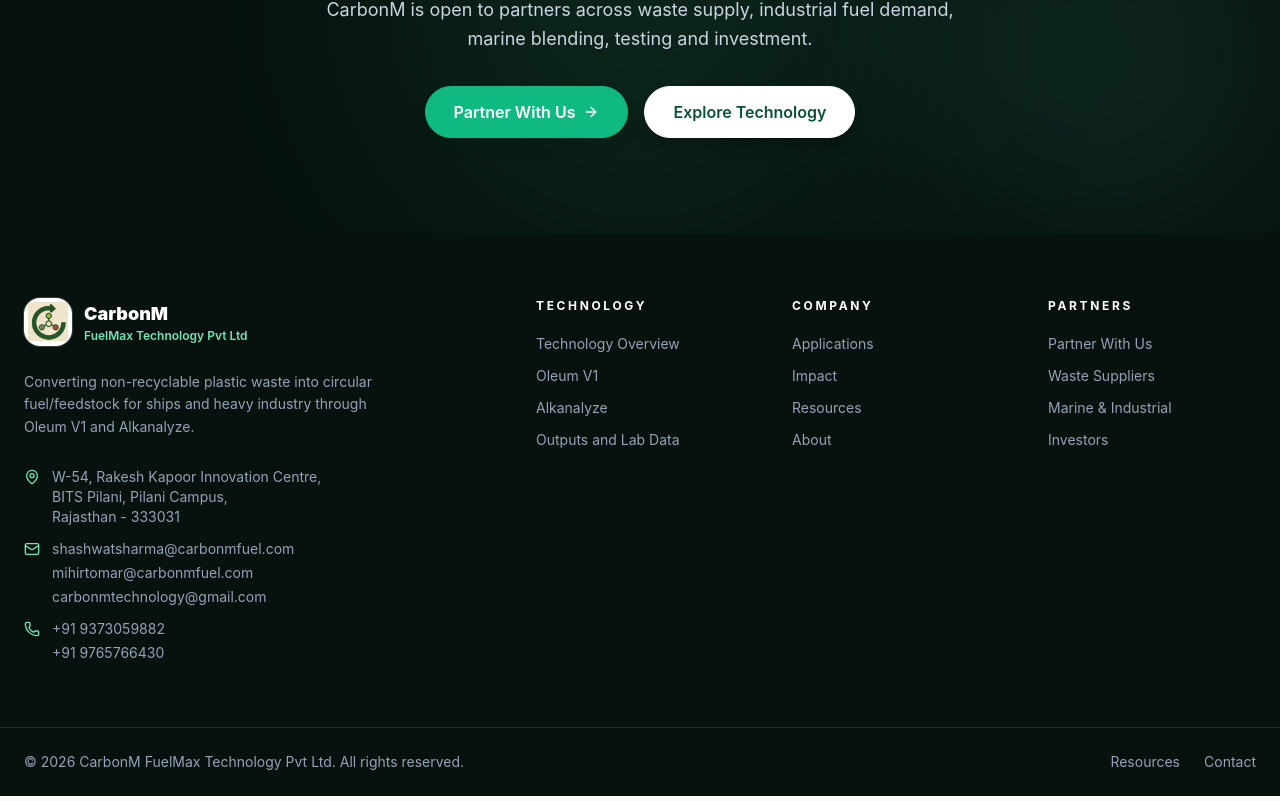
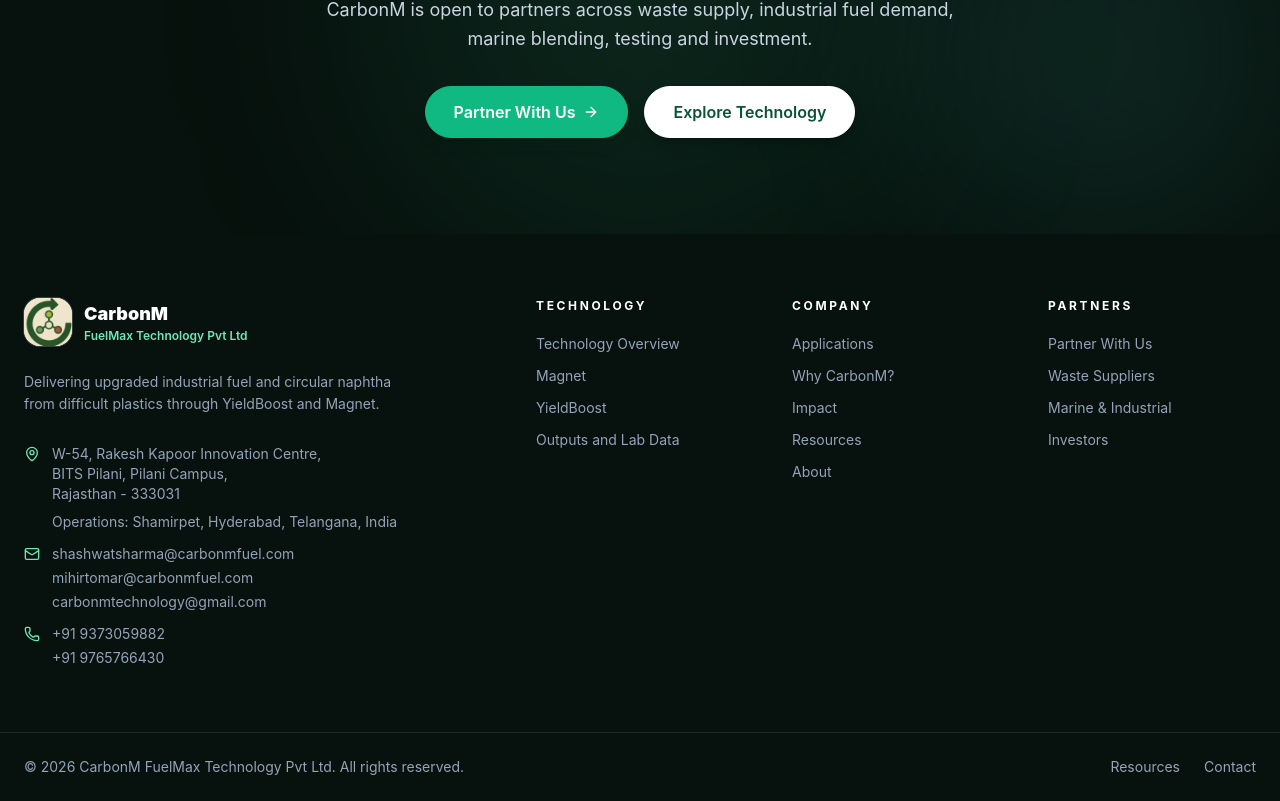
Before and after one commit to carbonmtechnology-decacorn/alkanalyze-web, a Next.js app: page /about in a window 1280 px wide. Shown: the part 5865-6666 px from the top of the page. Built offline with nearby package versions, Linux system fonts and the light colour scheme.

Commit message:
Rebrand public content to YieldBoost and Magnet and prioritise buyer value

```diff
--- a/src/components/Footer.tsx
+++ b/src/components/Footer.tsx
@@ -5,12 +5,13 @@ import { Mail, MapPin, Phone } from "lucide-react";
 const footerLinks = {
   technology: [
     { name: "Technology Overview", href: "/technology" },
-    { name: "Oleum V1", href: "/technology/oleum-v1" },
-    { name: "Alkanalyze", href: "/technology/alkanalyze" },
+    { name: "Magnet", href: "/technology/magnet" },
+    { name: "YieldBoost", href: "/technology/yieldboost" },
     { name: "Outputs and Lab Data", href: "/outputs" },
   ],
   company: [
     { name: "Applications", href: "/applications" },
+    { name: "Why CarbonM?", href: "/why-us" },
     { name: "Impact", href: "/impact" },
     { name: "Resources", href: "/resources" },
     { name: "About", href: "/about" },
@@ -34,7 +35,7 @@ export default function Footer() {
           <div className="space-y-5 lg:col-span-2">
             <Link href="/" className="inline-flex items-center gap-3">
               <span className="relative flex h-12 w-12 overflow-hidden rounded-2xl bg-white ring-1 ring-white/20">
-                <Image src="/carbonm-logo.png" alt="CarbonM FuelMax Technology logo" fill sizes="48px" className="object-contain p-1" />
+                <Image src="/carbonm-logo.png" alt="CarbonM FuelMax Technology logo" fill sizes="48px" className="object-contain scale-110" />
               </span>
               <span className="leading-tight">
                 <span className="block text-lg font-black text-white">CarbonM</span>
@@ -42,7 +43,7 @@ export default function Footer() {
               </span>
             </Link>
             <p className="max-w-sm leading-relaxed">
-              Converting non-recyclable plastic waste into circular fuel/feedstock for ships and heavy industry through Oleum V1 and Alkanalyze.
+              Delivering upgraded industrial fuel and circular naphtha from difficult plastics through YieldBoost and Magnet.
             </p>
             <div className="space-y-3 pt-2">
               <div className="flex items-start gap-3">
@@ -51,6 +52,7 @@ export default function Footer() {
                   W-54, Rakesh Kapoor Innovation Centre,
                   <br /> BITS Pilani, Pilani Campus,
                   <br /> Rajasthan - 333031
+                  <span className="mt-2 block">Operations: Shamirpet, Hyderabad, Telangana, India</span>
                 </span>
               </div>
               <div className="flex items-start gap-3">
```
